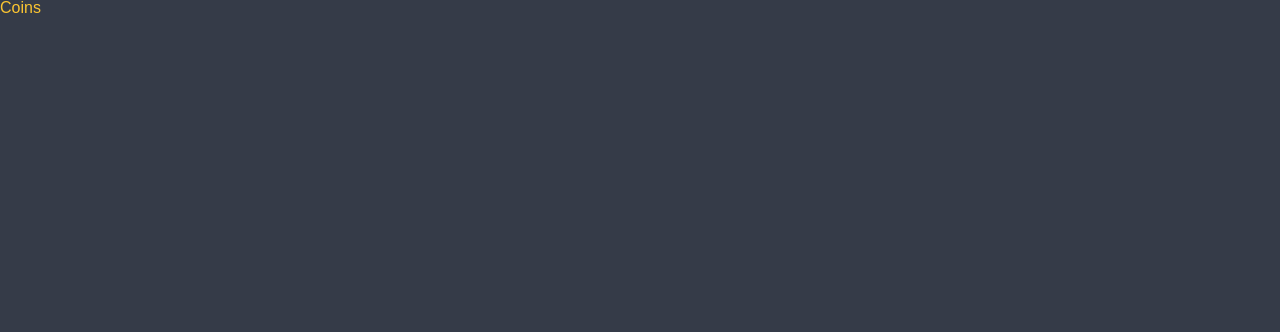
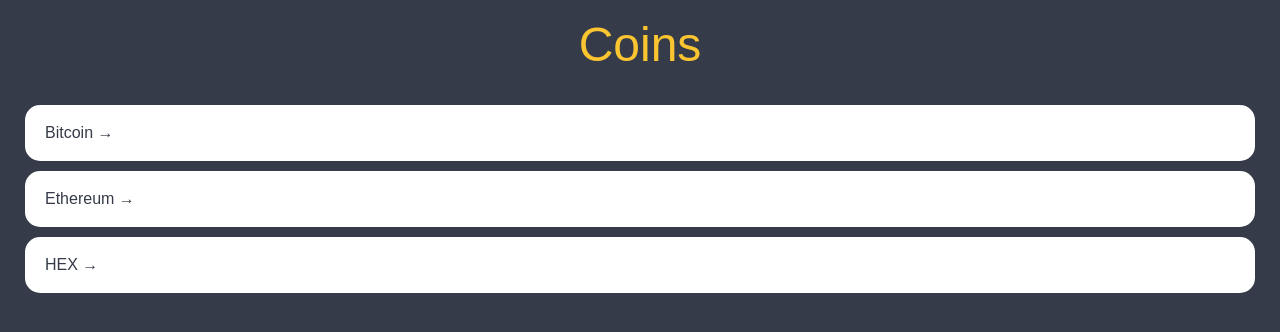
Before and after one commit to mypace0600/react-masters, a React (Create React App) app: page / in a window 1280 px wide. Shown: the top 332 px of the page. Built offline with nearby package versions, Linux system fonts and the light colour scheme.

Commit message:
4.2 Home part one

```diff
--- a/src/App.tsx
+++ b/src/App.tsx
@@ -60,6 +60,7 @@
 }
 a{
   text-decoration: none;
+  color:inherit;
 }
 `;
 
--- a/src/routes/Coins.tsx
+++ b/src/routes/Coins.tsx
@@ -1,10 +1,82 @@
 import styled from "styled-components";
+import { Link } from "react-router-dom";
+
+const Container = styled.div`
+    padding: 5px 25px;
+`;
+const Header = styled.header`
+    height: 10vh;
+    display: flex;
+    justify-content: center;
+    align-items: center;
+    margin-bottom: 20px;
+`;
+const CoinsList = styled.ul``;
+
+const Coin = styled.li`
+    background-color:  white;
+    color:${(props)=>props.theme.bgColor};
+    margin-bottom: 10px;
+    border-radius: 15px;
+    a{
+        padding:20px;
+        transition: color 0.2s ease-in-out;
+        display: block;
+    }
+    &:hover{
+        a{
+            color:${(props)=>props.theme.accentColor};
+        }
+    }
+`;
 
 const Title = styled.h1`
     color:${(props)=>props.theme.accentColor};
+    font-size:48px;
 `
 
+const coins = [
+    {
+        id: "btc-bitcoin",
+        name: "Bitcoin",
+        symbol: "BTC",
+        rank: 1,
+        is_new: false,
+        is_active: true,
+        type: "coin",
+    },
+    {
+        id: "eth-ethereum",
+        name: "Ethereum",
+        symbol: "ETH",
+        rank: 2,
+        is_new: false,
+        is_active: true,
+        type: "coin",
+    },
+    {
+        id: "hex-hex",
+        name: "HEX",
+        symbol: "HEX",
+        rank: 3,
+        is_new: false,
+        is_active: true,
+        type: "token",
+    },
+]
+
 function Coins(){
-    return<Title>Coins</Title>
+    return <Container>
+        <Header>
+            <Title>Coins</Title>
+        </Header>
+        <CoinsList>
+            {coins.map((coin)=>(
+                <Coin key={coin.id}>
+                    <Link to={`/${coin.id}`}>{coin.name} &rarr;</Link>
+                </Coin>
+            ))}
+        </CoinsList>
+    </Container>
 }
 export default Coins;
```
